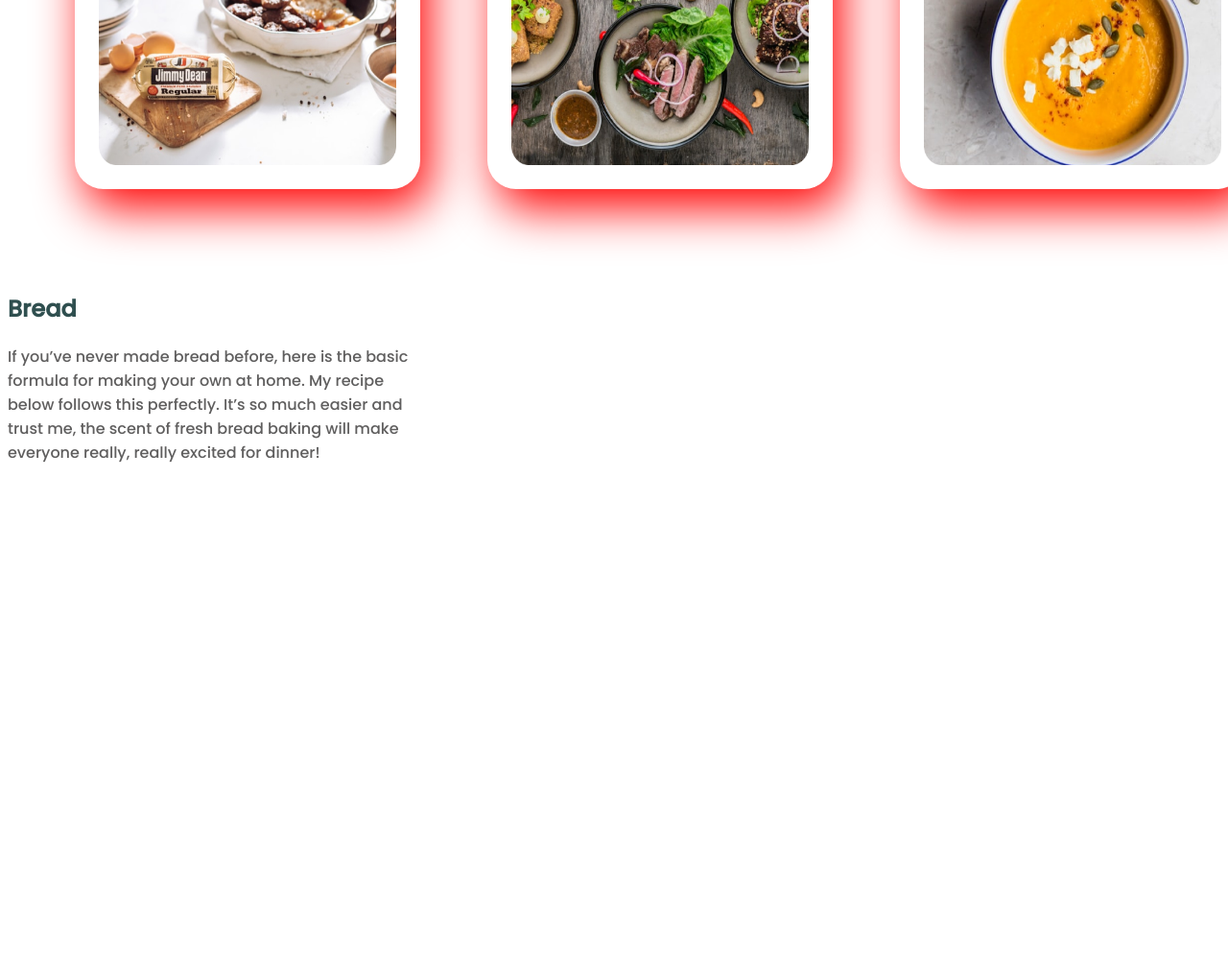
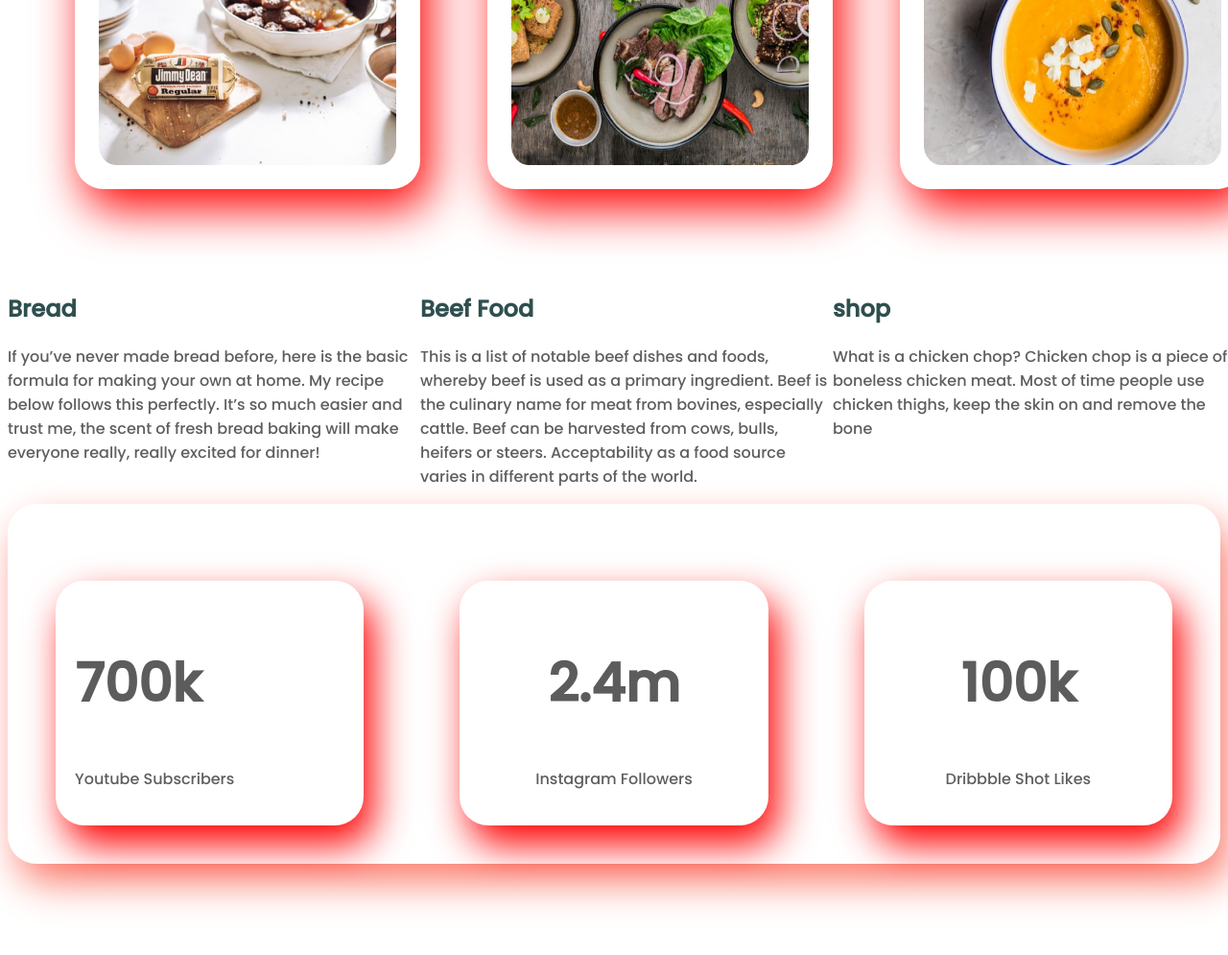
Before and after one commit to Fahad-khan-hub/food-network, a plain HTML site: page index.html in a window 1280 px wide. Shown: the part 1888-2883 px from the top of the page at 96% size. Before the commit the page ends 2396 px from the top, so only its background shows below. Drawn offline with Linux system fonts and the light colour scheme.

Commit message:
Assinment done

```diff
--- a/index.html
+++ b/index.html
@@ -17,7 +17,7 @@
                     <h1>Just Eat Healthy </h1>
                     <h1>With Food Network</h1>
                     <p>Imagine you don't need a diet because we provide healthy and delicious food for you!</p>
-                    <div class="btn-position"><a class="button-Order-food" target="blank" href="">Order Food</a></div>
+                    <div class="btn-position"><a class="button-Order-food" target="blank" href="https://www.linkedin.com/in/fahad-khan-9a1938218/">Order Food</a></div>
                 </div>
                 <div>
                     <img class="image-1st" src="images/female/Group 8425.png" alt="">
@@ -30,7 +30,7 @@
                     <div class="mid-banar2">
                 <h1>About Me</h1>
                 <p> I am a web developer.I can make a good level,strong website that is prity good.Do you need any web site? if you need any web site you can hire me.</p>
-                <div class="btn-position"><a class="button-Order-food" target="blank" href="">Contact Me</a></div>
+                <div class="btn-position"><a class="button-Order-food" target="blank" href="https://www.linkedin.com/in/fahad-khan-9a1938218/">Contact Me</a></div>
                     </div>
                 </section>
                 <section>
@@ -40,7 +40,7 @@
                     We support you to develop your food preparation & culinary skills, help you to grow your confidence in the kitchen and inspire you to improve your cooking at home. We’ll guide you to eat well for less and save money while teaching the benefits of eating healthily with a nutritionally balanced diet.
                 </P>
                     </div>
-                    <div class="flexible-container">
+                    <div class="flexible-container pragraph">
                         <div class="food-project">
                             <img src="images/food/Project Cover.jpg" alt="">
                             <h2>
@@ -50,11 +50,38 @@
                             </div>
                             <div class="food-project">
                             <img src="images/food/Project Cover1.jpg" alt="">
+                            <h2>Beef Food</h2>
+                            <p>This is a list of notable beef dishes and foods, whereby beef is used as a primary ingredient. Beef is the culinary name for meat from bovines, especially cattle. Beef can be harvested from cows, bulls, heifers or steers. Acceptability as a food source varies in different parts of the world.</p>
                             </div>
                                 <div class="food-project">
                                     <img src="images/food/project cover 3.png" alt="">
+                                    <h2>shop</h2>
+                                    <p>
+                                    What is a chicken chop? Chicken chop is a piece of boneless chicken meat. Most of time people use chicken thighs, keep the skin on and remove the bone
+                                    </p>
                                 </div>
                         </div>
                         </section>
+                        <section class="flexible-container background" >
+
+                            <div class="text-left flowers" >
+                                <h1>700k</h1>
+                                <p>Youtube Subscribers</p>
+                            </div>
+                            <div class="text-mid flowers"  > <h1>2.4m</h1>
+                                <p>Instagram Followers</p>
+                            </div>
+                            <div class="text-right flowers" >
+                                <h1>
+                                    100k
+                                </h1>
+                                <p>Dribbble Shot Likes</p>
+
+                        </div>
+                        </section>
+                        <section class="footer">
+                            <footer><h2 ><span class="red-color">FOOD</span> NETWORK</h2>
+                                <p>Eat healthy to live healthy. Live healthy to live happy.</p></footer>
+                        </section>
                 </body>
                 </html>
--- a/style.css
+++ b/style.css
@@ -31,7 +31,7 @@ body{
 
 }
 .mid-banar{
-    background-image: url(images/shapes/7.png);
+    background-image: url(images/shapes/Frame\ 58.jpg);
     margin-top: 100px;
 }
 .mid-img{
@@ -77,3 +77,38 @@ h2{
   margin-bottom: 80px;
 
 }
+.flowers{
+    text-align: center;
+    margin-left: 50px;
+    margin-right: 50px;
+    margin-top: 80px;
+    margin-bottom: 40px;
+    border-radius: 30px;
+    box-shadow: 10px 20px 40px red;
+    padding: 20px;
+    width: 80%;
+}
+ .text-left{
+     text-align: left;
+ }
+ .text-mid{
+     text-align: center;
+ }
+ .text-right{
+     text-align: center;
+ }
+ .background{
+    box-shadow: 10px 20px 40px salmon;
+    border-radius: 30px;
+ }
+ .footer{
+     text-align: center;
+     margin-top: 100px;
+    padding-bottom: 100px;
+     background-color:  rgb(18, 18, 32);
+     color: white;
+
+ }
+ .pragraph{
+     width: 80%;
+ }
```
Lines whose indentation alone changed are shown as unchanged.
